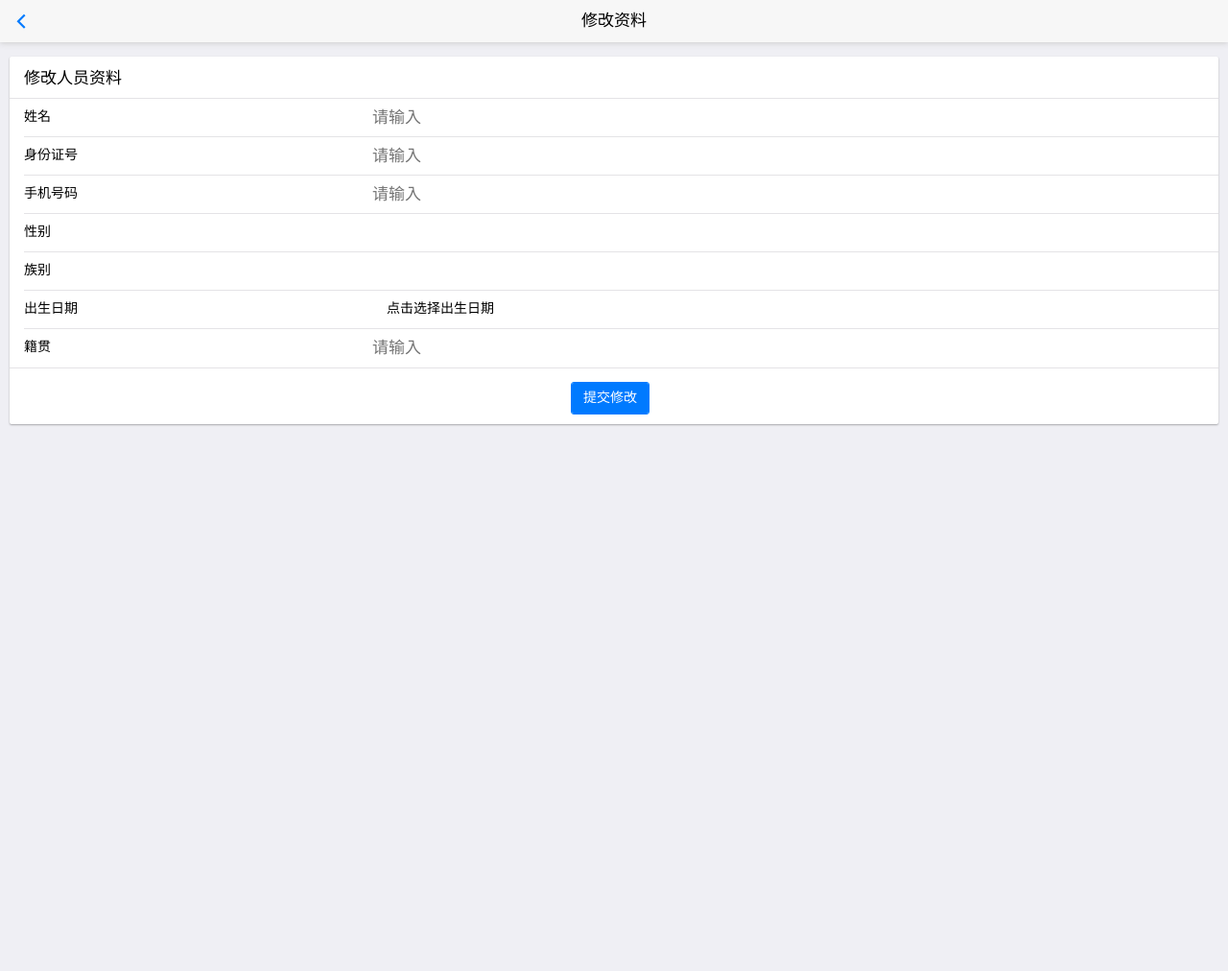
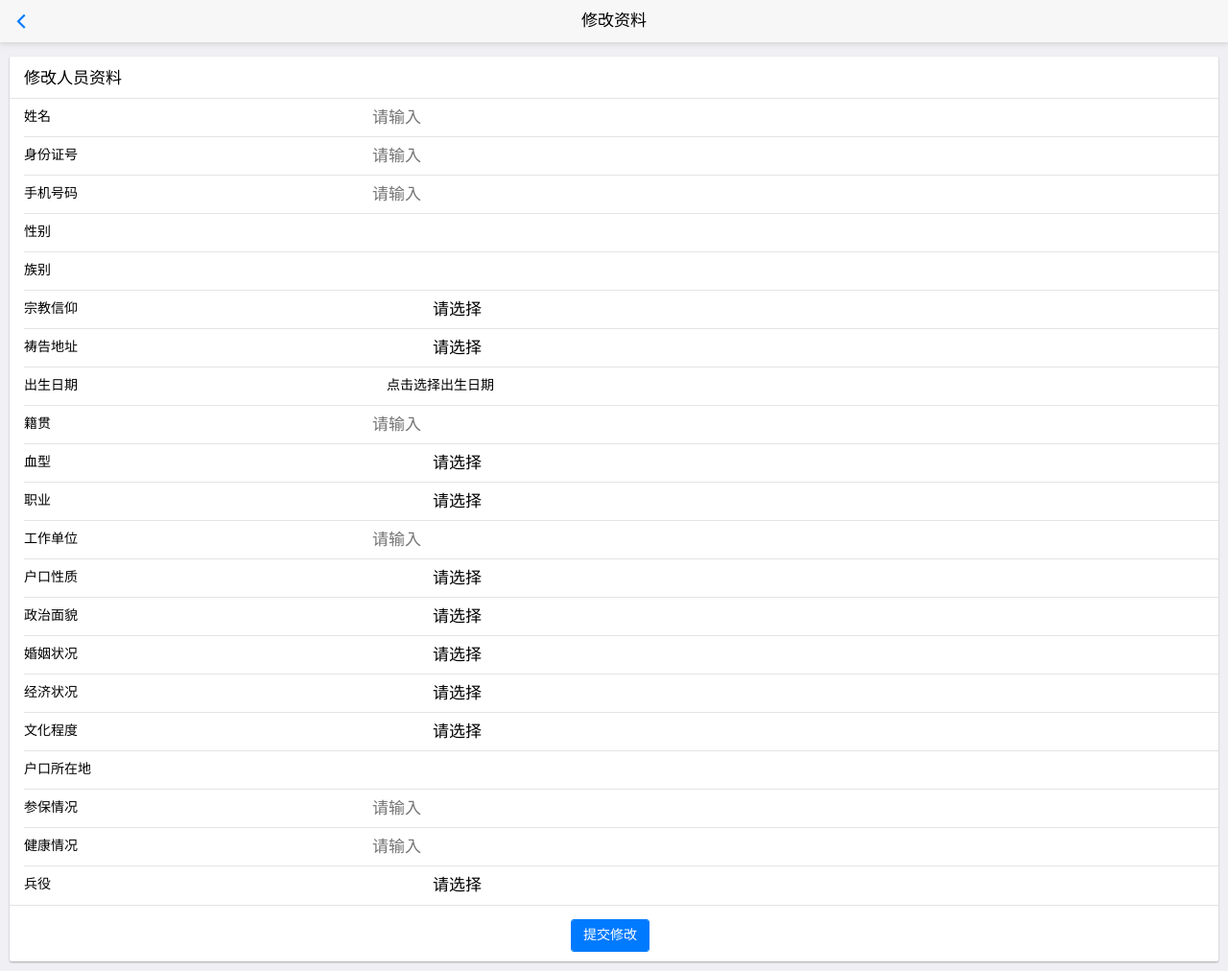
Before and after one commit to SuQiankun/shequ, a plain HTML site: page changePersonInfo.html in a window 1280 px wide. Shown: the whole page at 96% size. Before the commit the page ends 800 px from the top, so only its background shows below. Drawn offline with Linux system fonts and the light colour scheme.

```diff
--- a/changePersonInfo.html
+++ b/changePersonInfo.html
@@ -42,19 +42,109 @@
 							</div>
 
 								<div class="mui-input-row">
-								<label style="width: 30%;">族别</label>
-								<select id="nationID" style="width: 70%;" class="mui-btn-block">
+									<label style="width: 30%;">族别</label>
+									<select id="nationID" style="width: 70%;" class="mui-btn-block">
+									</select>
+								</div>
+							<div class="mui-input-row">
+								<label style="width: 30%;">宗教信仰</label>
+								<select name="">
+									<option value="">请选择</option>
 								</select>
 							</div>
 							<div class="mui-input-row">
+								<label style="width: 30%;">祷告地址</label>
+								<select name="">
+									<option value="">请选择</option>
+								</select>
+							</div>
+
+							<div class="mui-input-row">
 								<label style="width: 30%;">出生日期</label>
 								<div id="result" style="line-height: 40px; display: inline-block; " class="ui-alert"></div>
-										<label  id="pickDateBtn" style="width: 65%;" type="text" class="mui-input-clear" placeholder="点击选择出生时间" data-input-clear="5">点击选择出生日期<span class="mui-icon mui-icon-clear mui-hidden"></span>
+								<label  id="pickDateBtn" style="width: 65%;" type="text" class="mui-input-clear" placeholder="点击选择出生时间" data-input-clear="5">点击选择出生日期<span class="mui-icon mui-icon-clear mui-hidden"></span>
 							</div>
 
 							<div class="mui-input-row">
 								<label style="width: 30%;">籍贯</label>
 								<input style="width: 70%;" id="jgStr" type="text" class="mui-input-clear" placeholder="请输入" data-input-clear="5"><span class="mui-icon mui-icon-clear mui-hidden"></span>
+							</div>
+
+							<div class="mui-input-row">
+								<label style="width: 30%;">血型</label>
+								<select name="">
+									<option value="">请选择</option>
+								</select>
+							</div>
+
+							<div class="mui-input-row">
+								<label style="width: 30%;">职业</label>
+								<select name="">
+									<option value="">请选择</option>
+								</select>
+							</div>
+
+							<div class="mui-input-row">
+								<label style="width: 30%;">工作单位</label>
+								<input style="width: 70%;" id="jgStr" type="text" class="mui-input-clear" placeholder="请输入" data-input-clear="5"><span class="mui-icon mui-icon-clear mui-hidden"></span>
+							</div>
+
+							<div class="mui-input-row">
+								<label style="width: 30%;">户口性质</label>
+								<select name="">
+									<option value="">请选择</option>
+								</select>
+							</div>
+
+							<div class="mui-input-row">
+								<label style="width: 30%;">政治面貌</label>
+								<select name="">
+									<option value="">请选择</option>
+								</select>
+							</div>
+
+							<div class="mui-input-row">
+								<label style="width: 30%;">婚姻状况</label>
+								<select name="">
+									<option value="">请选择</option>
+								</select>
+							</div>
+
+							<div class="mui-input-row">
+								<label style="width: 30%;">经济状况</label>
+								<select name="">
+									<option value="">请选择</option>
+								</select>
+							</div>
+
+							<div class="mui-input-row">
+								<label style="width: 30%;">文化程度</label>
+								<select name="">
+									<option value="">请选择</option>
+								</select>
+							</div>
+
+							<div class="mui-input-row">
+								<label style="width: 35%;">户口所在地</label>
+								<input style="width: 70%;" id="jgStr" type="text" class="mui-input-clear" placeholder="请输入" data-input-clear="5"><span class="mui-icon mui-icon-clear mui-hidden"></span>
+							</div>
+
+							<div class="mui-input-row">
+								<label style="width: 30%;">参保情况</label>
+								<input style="width: 70%;" id="jgStr" type="text" class="mui-input-clear" placeholder="请输入" data-input-clear="5"><span class="mui-icon mui-icon-clear mui-hidden"></span>
+							</div>
+
+							<div class="mui-input-row">
+								<label style="width: 30%;">健康情况</label>
+								<input style="width: 70%;" id="jgStr" type="text" class="mui-input-clear" placeholder="请输入" data-input-clear="5"><span class="mui-icon mui-icon-clear mui-hidden"></span>
+							</div>
+
+
+							<div class="mui-input-row">
+								<label style="width: 30%;">兵役</label>
+								<select name="">
+									<option value="">请选择</option>
+								</select>
 							</div>
 
 						</form>
@@ -99,7 +189,7 @@
 				var birthStr = document.getElementById('pickDateBtn').textContent;
 				var jgStr = document.getElementById('jgStr').value;
 
-				mui.ajax('http://117.146.77.26:8080/app?',{
+				mui.ajax('http://192.168.1.7:8080/app?',{
 					data:{
 						cmd:'modifylivepeople',
 						peo_id:peoid,
@@ -160,7 +250,7 @@
 				}
 
 			  //获取民族列表
-			  mui.ajax('http://117.146.77.26:8080/app?cmd=getnationlist',{
+			  mui.ajax('http://192.168.1.7:8080/app?cmd=getnationlist',{
 				dataType:'json',
 				type:'get',
 				success:function(data){
```
Also changed, not shown: tab-webview-subpage-about.html (+4 -0 lines), tab-webview-subpage-chat.html (+2 -0 lines), visitList.html (+14 -2 lines), images/60x60.gif (added), images/cbd.jpg (added), images/login-1.png (added), images/logo.png (added), images/muwu.jpg (added), images/qrcode.png (added), images/shuijiao.jpg (added), images/yuantiao.jpg (added).
